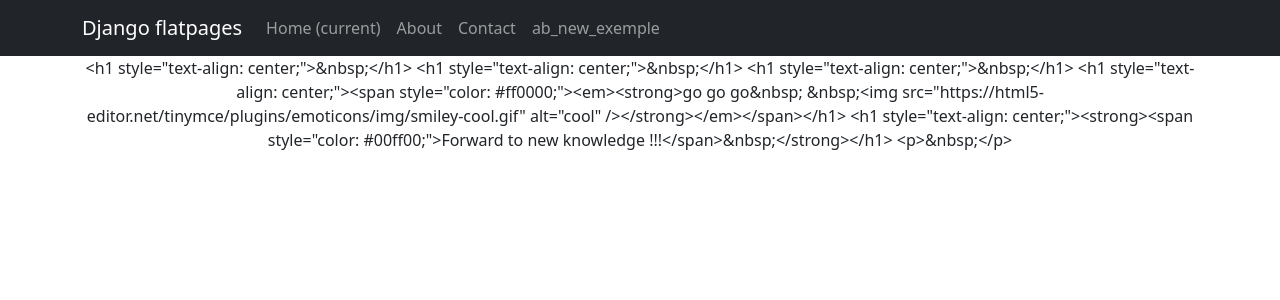
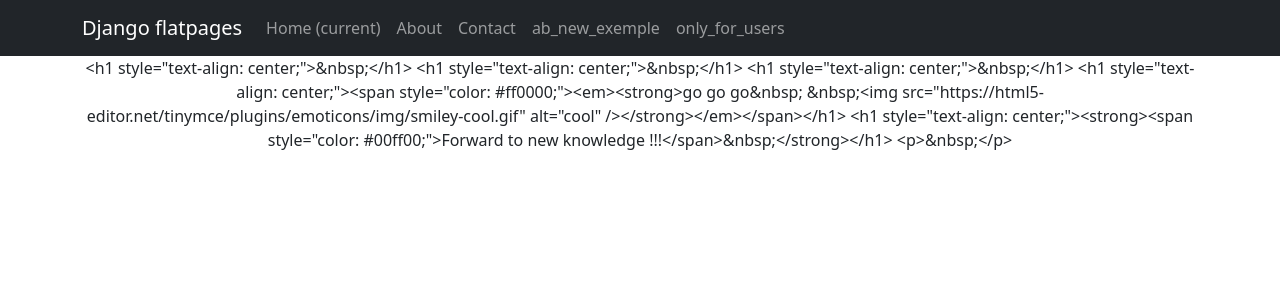
Before and after one commit to johntech-GIT/DjangoProject, a Django app: template project/templates/flatpages/default.html in a window 1280 px wide. Shown: the top 300 px of the page. Run offline with Django 4.2, Linux system fonts and the light colour scheme; the template is opened without the code that fills it: values that come from a table or form of the project are taken from there, others are empty; data comes from the database, SQL or seed files in the repository; both versions use the stored data as it was after the commit; some libraries are stand-ins or nearby versions.

Commit message:
commit_final

```diff
--- a/project/project/settings.py
+++ b/project/project/settings.py
@@ -42,7 +42,7 @@
     'django.contrib.sites',
     'django.contrib.flatpages',
     'fpages'
-]
+    ]
 
 SITE_ID = 1
 
--- a/project/templates/flatpages/about.html
+++ b/project/templates/flatpages/about.html
@@ -5,6 +5,8 @@
 </head>
 <body>
 {{flatpage.content}}
+{{flatpage.content}}
+{{flatpage.content}}
 <h2> Skill Factory </h2>
 </body>
 </html>
--- a/project/templates/flatpages/another.html
+++ b/project/templates/flatpages/another.html
@@ -8,5 +8,4 @@
     <h2>{{ flatpage.title }}</h2>
     <hr>
 {{ flatpage.content }}
-{{ flatpage.content }}
 {% endblock content %}
--- a/project/templates/flatpages/default.html
+++ b/project/templates/flatpages/default.html
@@ -40,6 +40,9 @@
                        <li class="nav-item">
                            <a class="nav-link" href="/ab_new_exemple/">ab_new_exemple</a>
                        </li>
+                       <li class="nav-item">
+                           <a class="nav-link" href="/only_for_users/">only_for_users</a>
+                       </li>
                    </ul>
                </div>
            </div>
```
Also changed, not shown: project/db.sqlite3, project/static/img/1.jpg (deleted).
